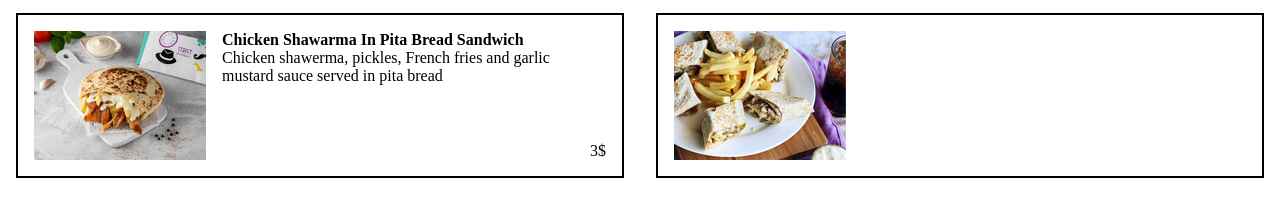
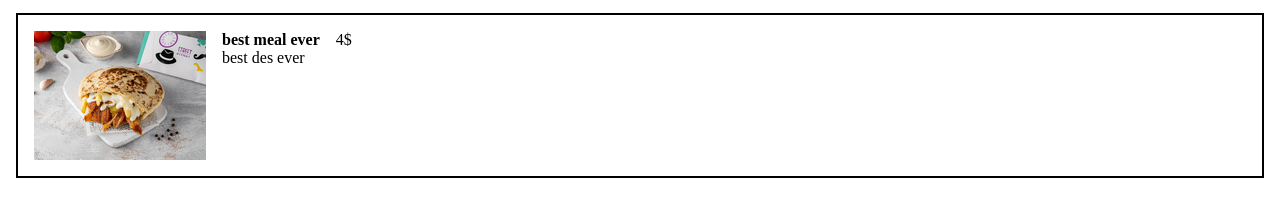
Before and after one commit to emShalaby/resturant_page, a website built with webpack: page dist/index.html in a window 1280 px wide. Both pictures are taken after a click on the element "menu". Shown: the part 128-344 px from the top of the page. Built offline with nearby package versions, Linux system fonts and the light colour scheme.

Commit message:
make a function that generates menu items

```diff
--- a/src/menu.js
+++ b/src/menu.js
@@ -11,52 +11,55 @@ export function menuPage() {
   const main = document.createElement("div");
   const bestSelling = document.createElement("div");
   const h3 = document.createElement("h3");
-  const itemContainer1 = document.createElement("div");
+  const bestSellingItemsContainer = document.createElement("div");
+
+  header.appendChild(title);
+  content.appendChild(header);
 
   bestSelling.appendChild(h3);
-  bestSelling.appendChild(itemContainer1);
-  header.appendChild(title);
-  content.appendChild(header);
+  bestSelling.appendChild(bestSellingItemsContainer);
+
   main.appendChild(bestSelling);
   content.appendChild(main);
 
   header.id = "header";
   main.id = "main";
-  itemContainer1.id = "best-selling-items";
+  bestSellingItemsContainer.id = "best-selling-items";
   bestSelling.id = "best-selling";
 
   title.innerText = "Menu";
   h3.textContent = "Best Selling";
 
-  for (let i = 0; i < 2; i++) {
-    const div = document.createElement("div");
-    div.classList.add("menu-item");
-    div.id = "item" + i;
-    itemContainer1.appendChild(div);
+  function createItem(img, price, name, description, sectionID) {
+    const itemImage = new Image();
+    const itemPrice = document.createElement("p");
+    const itemName = document.createElement("h4");
+    const itemDescription = document.createElement("p");
+    const itemSection = document.querySelector("#" + sectionID);
+    const text = document.createElement("div");
+    const item = document.createElement("div");
+    item.classList.add("menu-item");
+    itemPrice.textContent = price;
+    itemPrice.classList.add("price");
+    itemName.textContent = name;
+    itemDescription.textContent = description;
+    itemImage.src = img;
+
+    item.appendChild(itemImage);
+    item.appendChild(text);
+    item.appendChild(itemPrice);
+
+    text.appendChild(itemName);
+    text.appendChild(itemDescription);
+    itemSection.appendChild(item);
   }
-  const item0 = document.querySelector("#item0");
-  const item1 = document.querySelector("#item1");
-  let text = document.createElement("div");
-  let p = document.createElement("p");
-  let h4 = document.createElement("h4");
-  let img = new Image();
-  let price = document.createElement("p");
 
-  price.id = "price";
-  price.textContent = "3$";
-  img.src = img0;
-  item0.appendChild(img);
-  h4.textContent = "Chicken Shawarma In Pita Bread Sandwich";
-  p.textContent =
-    "Chicken shawerma, pickles, French fries and garlic mustard sauce served in pita bread";
-  item0.appendChild(text);
-  text.appendChild(h4);
-  text.appendChild(p);
-  item0.appendChild(price);
-
-  img = new Image();
-  img.src = img1;
-  item1.appendChild(img);
-  h4 = document.createElement("h4");
-  h4.textContent = "";
+  createItem(
+    img0,
+    "4$",
+    "best meal ever",
+    "best des ever",
+    "best-selling-items",
+    "item0"
+  );
 }
--- a/src/style.css
+++ b/src/style.css
@@ -15,10 +15,12 @@
     flex: 1;
 
 }
+
 #header{
     display: flex;
     justify-content: center;
 }
+
 .menu-item{
     flex: 1;
     border: solid 2px black;
--- a/webpack.config.js
+++ b/webpack.config.js
@@ -2,11 +2,12 @@ const path = require("path");
 
 module.exports = {
   entry: "./src/index.js",
+  devtool: "inline-source-map",
   output: {
     filename: "main.js",
     path: path.resolve(__dirname, "dist"),
-    clean: true,
   },
+
   module: {
     rules: [
       { test: /\.css$/i, use: ["style-loader", "css-loader"] },
```
Also changed, not shown: dist/main.js.
